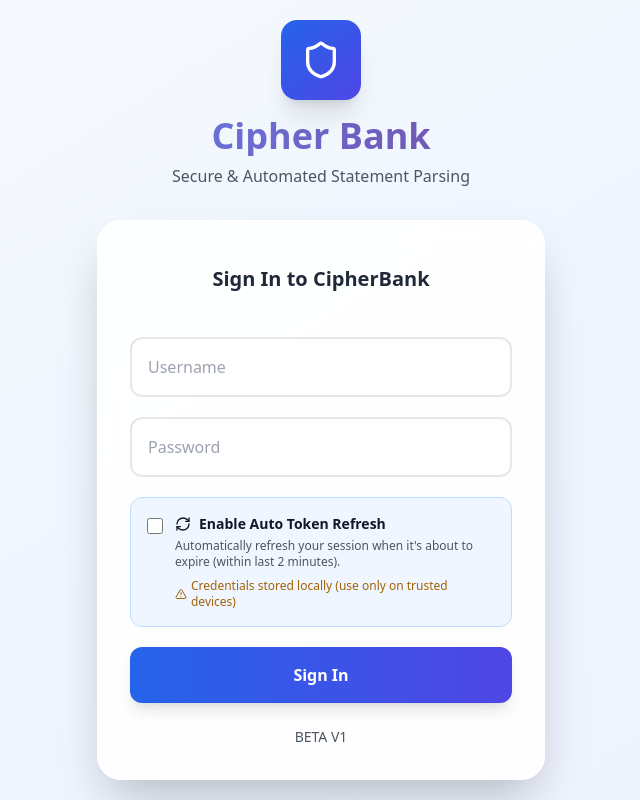
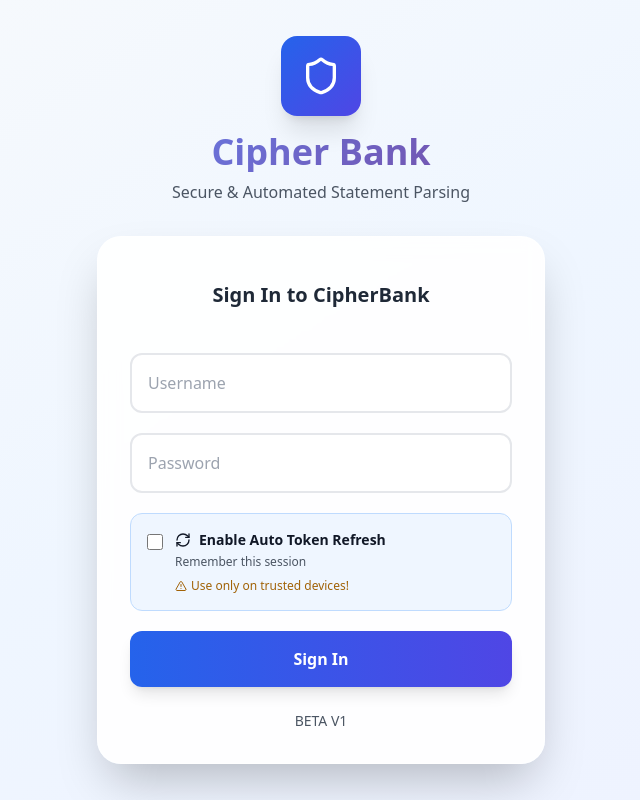
Before and after one commit to iHacker777/cipherbank-frontend, a React (Create React App) app: page / in a window 1280 px wide. Shown: the whole page, without its empty margins (319-959 px from the left). Built offline with nearby package versions, Linux system fonts and the light colour scheme.

Commit message:
Refines authentication remember session label
Improves the user experience by clarifying the purpose
of the "Remember this session" option during login.

The description text is updated to better reflect the
functionality and emphasize security best practices.

```diff
--- a/src/App.js
+++ b/src/App.js
@@ -714,11 +714,11 @@ const LoginView = ({ setCurrentView, setUser, setToken, setTokenExpiry, showNoti
                     Enable Auto Token Refresh
                   </label>
                   <p className="text-xs text-gray-600 mt-1">
-                    Automatically refresh your session when it's about to expire (within last 2 minutes).
+                    Remember this session
                   </p>
                   <p className="text-xs text-yellow-700 mt-2 flex items-center gap-1">
                     <AlertTriangle className="w-3 h-3" />
-                    Credentials stored locally (use only on trusted devices)
+                    Use only on trusted devices!
                   </p>
                 </div>
               </div>
```
